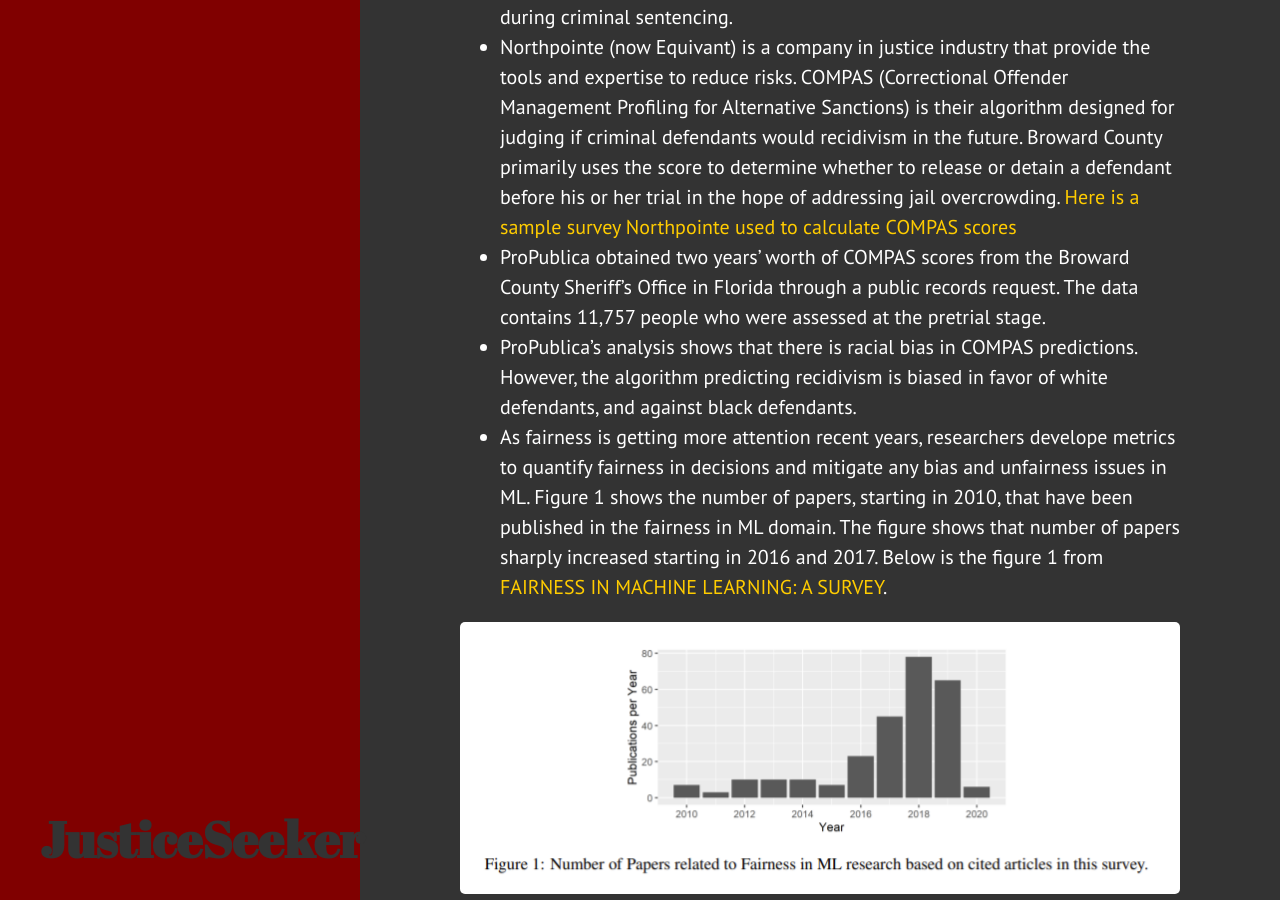
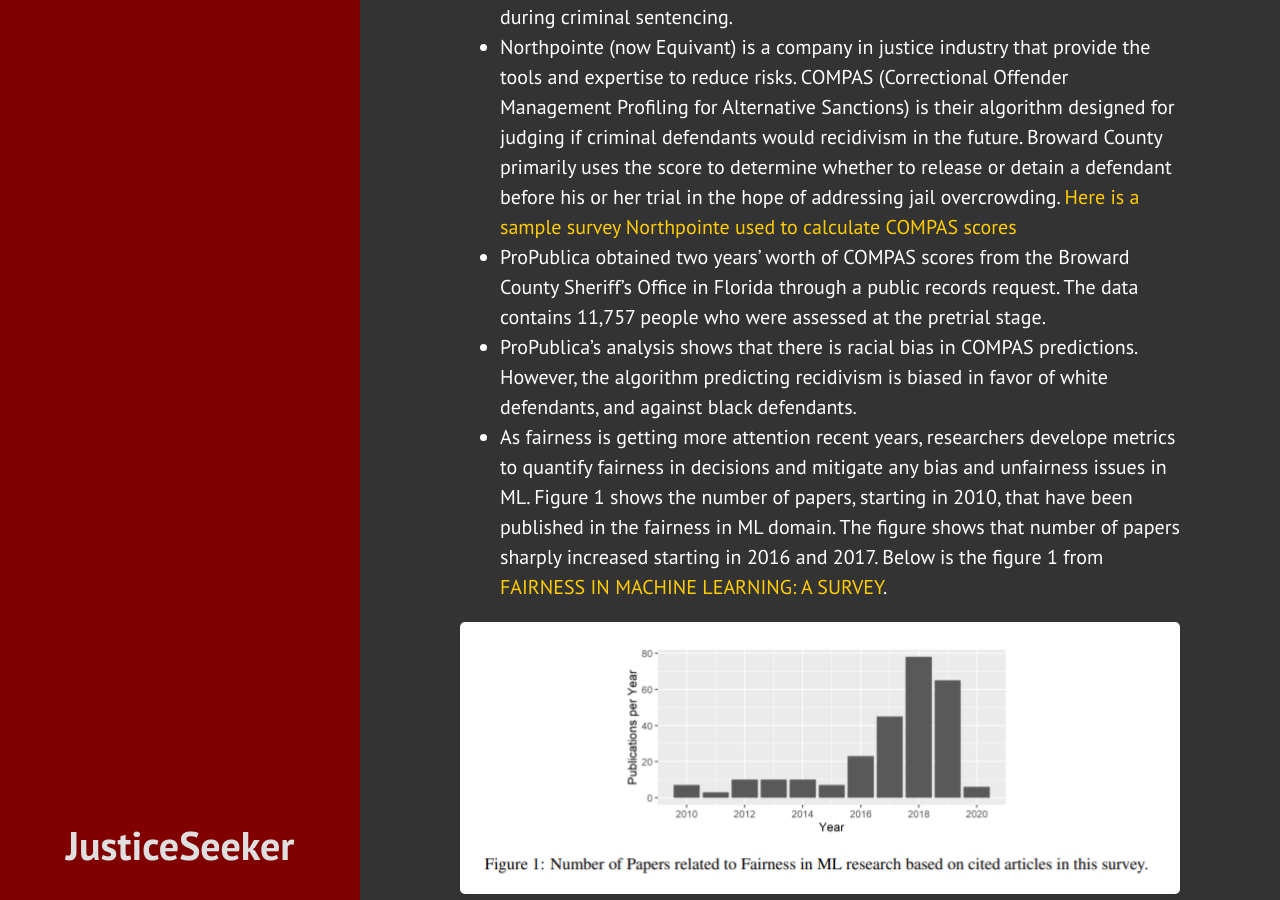
Before and after one commit to ulc5410/dm_project_site, a Jekyll site: the page built from index.html, in a window 1280 px wide and 900 px high, scrolled down 558 px. Built offline with Jekyll 4.4.1, drawn with Linux system fonts in a browser that asks for light colours.

Commit message:
update sidebar

```diff
--- a/_includes/sidebar.html
+++ b/_includes/sidebar.html
@@ -1,7 +1,7 @@
 <div class="sidebar">
   <div class="container sidebar-sticky">
-    <div class="sidebar-about">
+
       <h1>{{ site.title }}</h1>
-    </div>
+
   </div>
 </div>
```
Also changed, not shown: public/img/JusticeSeeker.png (added).
